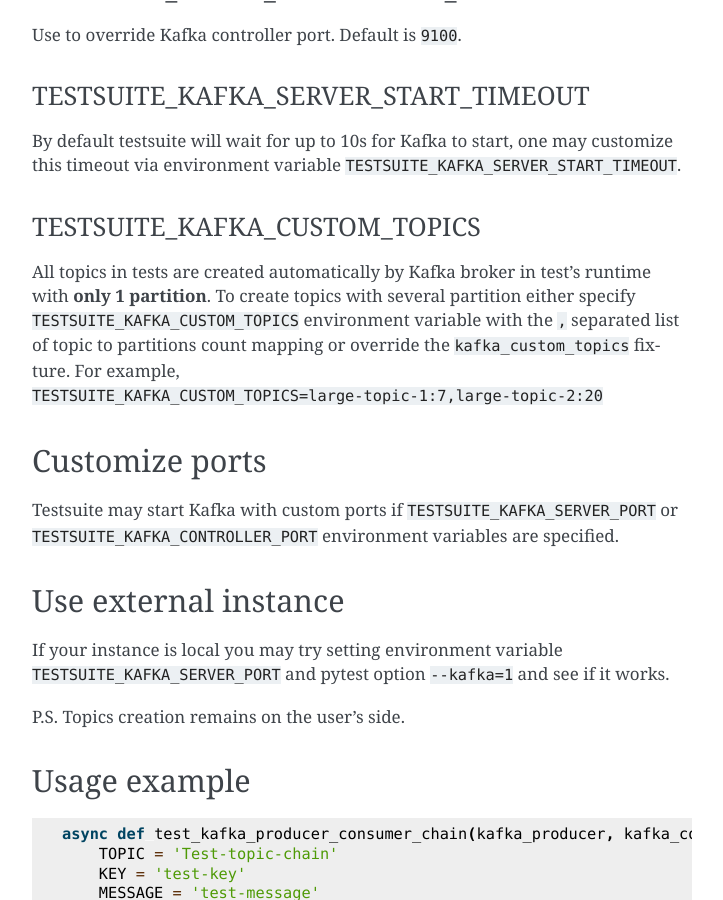
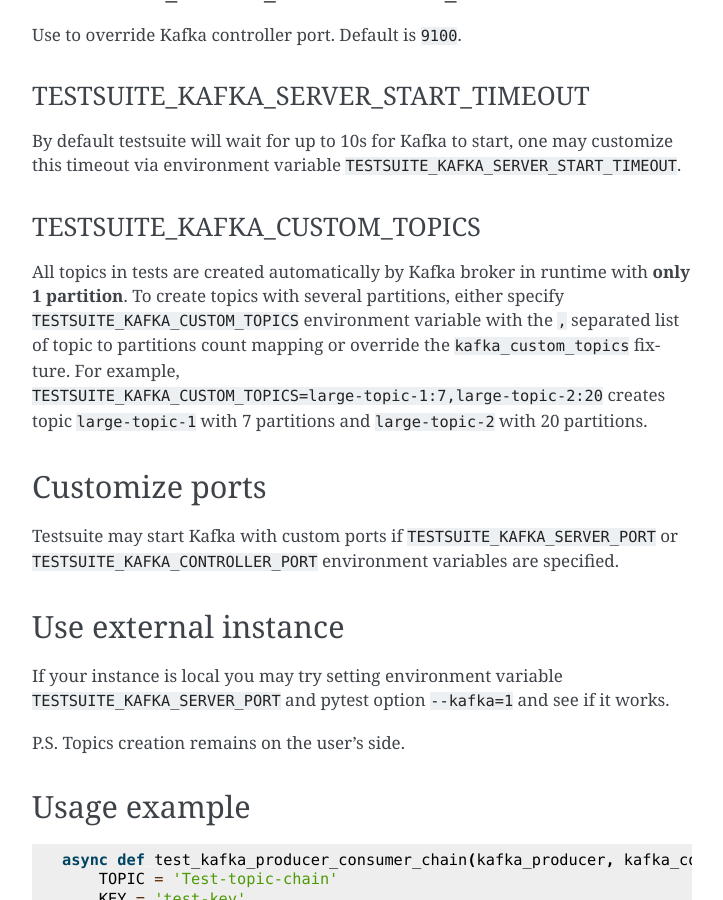
Before and after one commit to yandex/yandex-taxi-testsuite, a Sphinx documentation site: the page built from docs/kafka.rst, in a window 1280 px wide and 900 px high, scrolled down 931 px. Shown: the whole window, without its empty margins (388-1111 px from the left). Built offline with Sphinx 7.4.7, drawn with Linux system fonts in a browser that asks for light colours.

Commit message:
Better docs

```diff
--- a/docs/kafka.rst
+++ b/docs/kafka.rst
@@ -53,10 +53,11 @@
 TESTSUITE_KAFKA_CUSTOM_TOPICS
 ~~~~~~~~~~~~~~~~~~~~~~~~~~~~~
 
-All topics in tests are created automatically by Kafka broker in test's runtime with **only 1 partition**.
-To create topics with several partition either specify ``TESTSUITE_KAFKA_CUSTOM_TOPICS`` environment
+All topics in tests are created automatically by Kafka broker in runtime with **only 1 partition**.
+To create topics with several partitions, either specify ``TESTSUITE_KAFKA_CUSTOM_TOPICS`` environment
 variable with the ``,`` separated list of topic to partitions count mapping or override the ``kafka_custom_topics`` fixture.
 For example, ``TESTSUITE_KAFKA_CUSTOM_TOPICS=large-topic-1:7,large-topic-2:20``
+creates topic ``large-topic-1`` with 7 partitions and ``large-topic-2`` with 20 partitions.
 
 Customize ports
 ---------------
```
